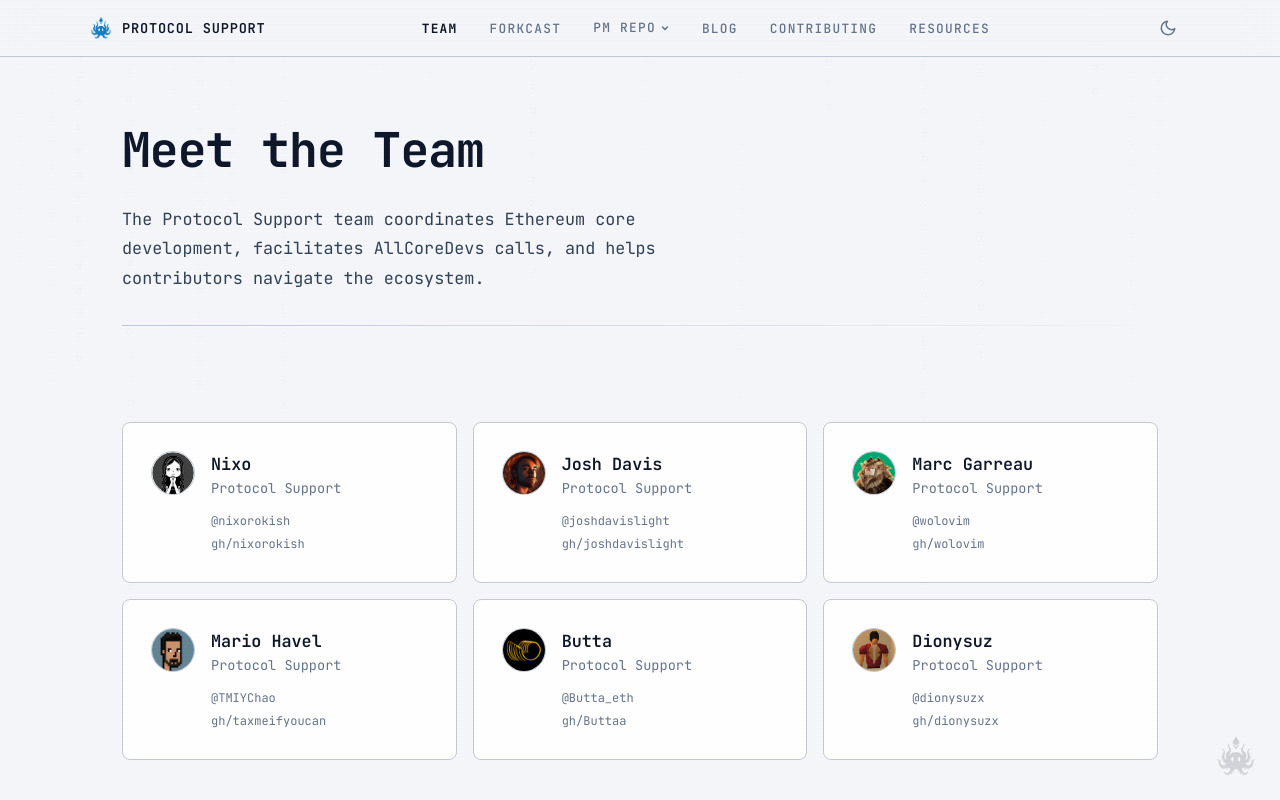
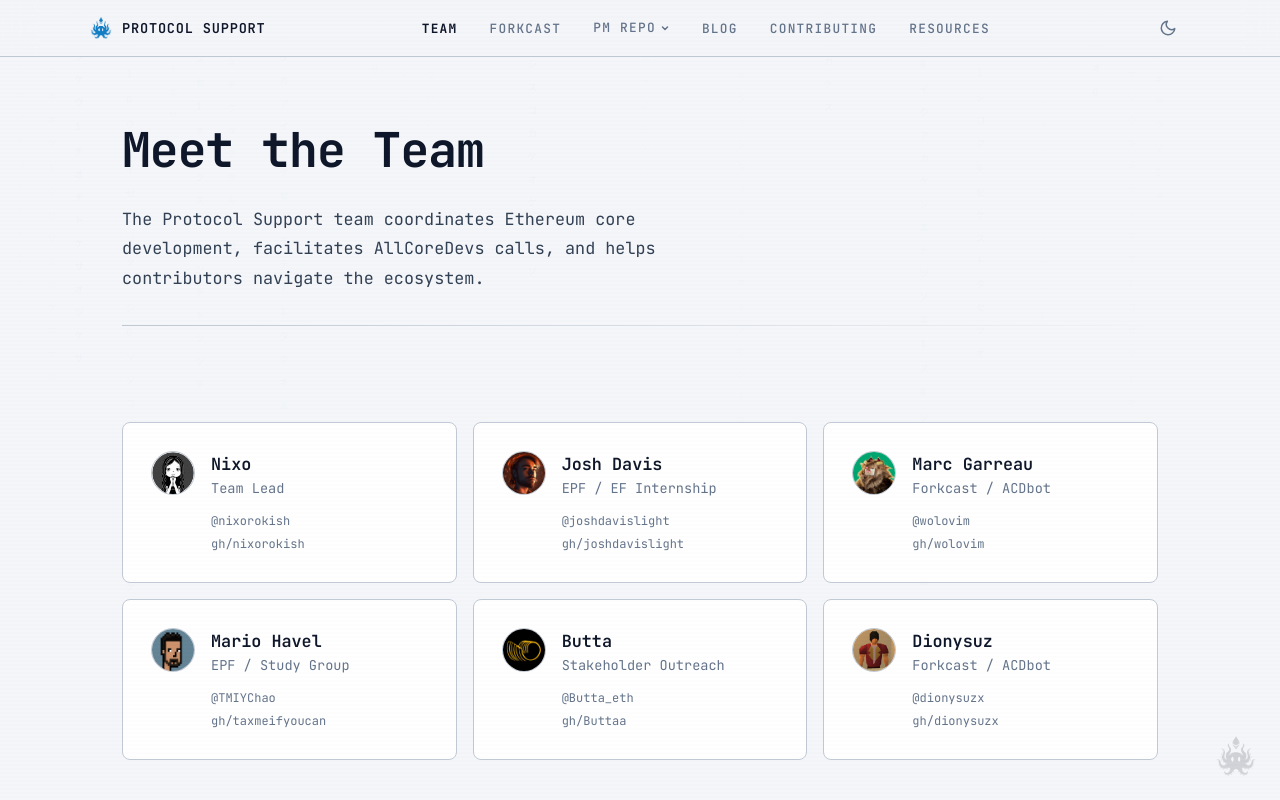
Before and after one commit to ethereum/protocol-support-website, a Next.js app: page /team in a window 1280 px wide. Shown: the top 800 px of the page. Built offline with nearby package versions, Linux system fonts and the light colour scheme.

Commit message:
team roles and edit homepage blurb

```diff
--- a/src/app/team/page.tsx
+++ b/src/app/team/page.tsx
@@ -13,42 +13,42 @@
 const teamMembers = [
   {
     name: "Nixo",
-    role: "Protocol Support",
+    role: "Team Lead",
     image: "/team-nixo.png",
     twitter: "nixorokish",
     github: "nixorokish",
   },
   {
     name: "Josh Davis",
-    role: "Protocol Support",
+    role: "EPF / EF Internship",
     image: "/team-josh.jpg",
     twitter: "joshdavislight",
     github: "joshdavislight",
   },
   {
     name: "Marc Garreau",
-    role: "Protocol Support",
+    role: "Forkcast / ACDbot",
     image: "/team-wolovim.png",
     twitter: "wolovim",
     github: "wolovim",
   },
   {
     name: "Mario Havel",
-    role: "Protocol Support",
+    role: "EPF / Study Group",
     image: "/team-mario.jpg",
     twitter: "TMIYChao",
     github: "taxmeifyoucan",
   },
   {
     name: "Butta",
-    role: "Protocol Support",
+    role: "Stakeholder Outreach",
     image: "/team-butta.jpg",
     twitter: "Butta_eth",
     github: "Buttaa",
   },
   {
     name: "Dionysuz",
-    role: "Protocol Support",
+    role: "Forkcast / ACDbot",
     image: "/team-dionysuz.png",
     twitter: "dionysuzx",
     github: "dionysuzx",
--- a/src/components/Hero.tsx
+++ b/src/components/Hero.tsx
@@ -42,7 +42,7 @@
           margin: "0 auto 3rem",
         }}>
           Coordinating Ethereum protocol development. We manage
-          AllCoreDevs, facilitate breakout discussions, and
+          AllCoreDevs, enable breakout discussions, and
           build the infrastructure for building infrastructure.
         </p>
 
```
